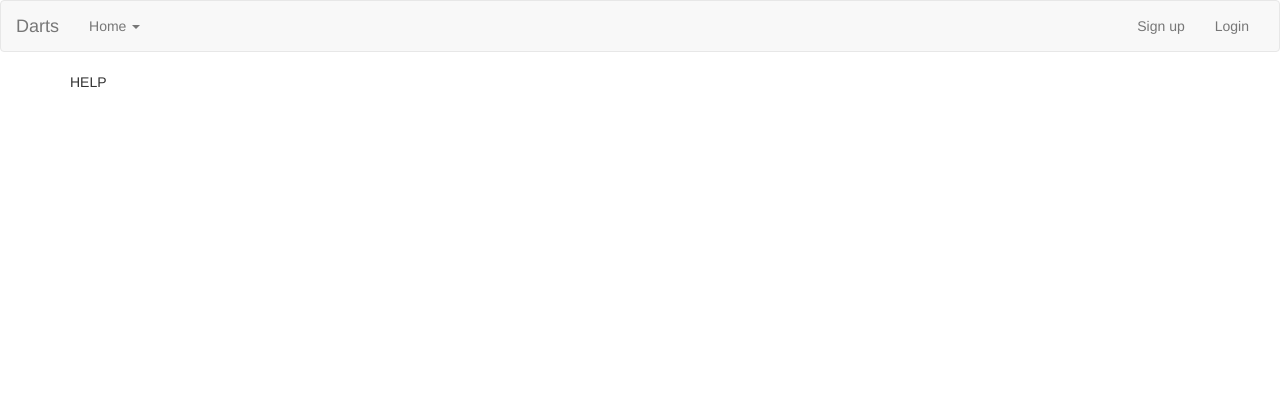
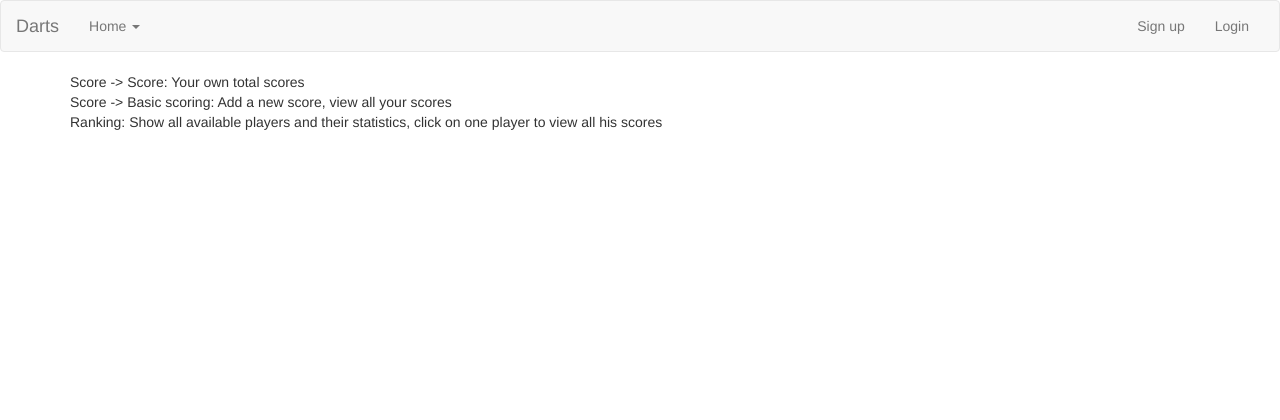
Before and after one commit to be-ndee/darts, a Django app: template darts/home/templates/home/help.html in a window 1280 px wide. Shown: the top 420 px of the page. Run offline with Django 3.2, Linux system fonts and the light colour scheme; the template is opened without the code that fills it, so the values that code supplies are empty; style sheets or scripts are compiled from the project's sources; some libraries are stand-ins or nearby versions.

Commit message:
Add help and bug fix for usernames

```diff
--- a/darts/home/templates/home/help.html
+++ b/darts/home/templates/home/help.html
@@ -3,5 +3,7 @@
 {% load i18n %}
 {% block title %} - {% trans 'Help' %}{% endblock %}
 {% block content %}
-	HELP
+	{% trans 'Score -> Score: Your own total scores' %}<br/>
+	{% trans 'Score -> Basic scoring: Add a new score, view all your scores' %}<br/>
+	{% trans 'Ranking: Show all available players and their statistics, click on one player to view all his scores' %}
 {% endblock %}
--- a/darts/ranking/urls.py
+++ b/darts/ranking/urls.py
@@ -3,5 +3,5 @@ from ranking import views
 
 urlpatterns = patterns('',
 	url(r'^$', views.index, name='index'),
-	url(r'^show-profile/(?P<username>\w+)$', views.show_profile, name='show_profile'),
+	url(r'^show-profile/(?P<username>[-\w]+)$', views.show_profile, name='show_profile'),
 )
```
